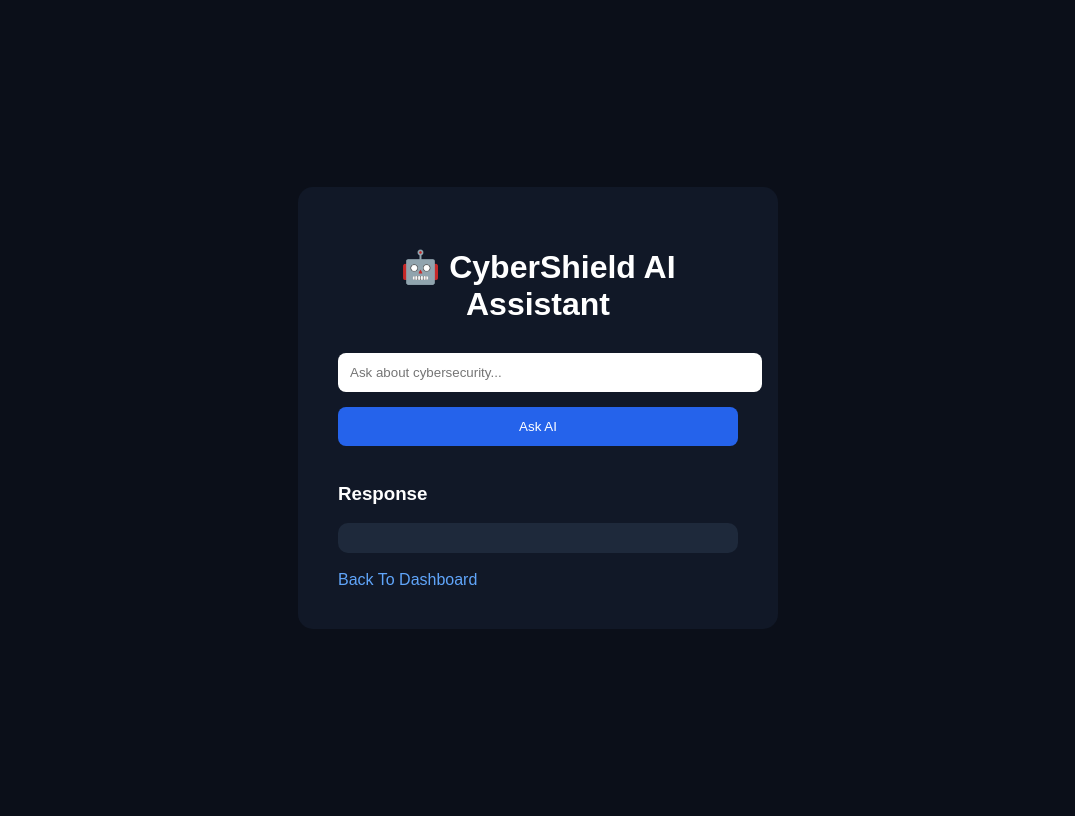
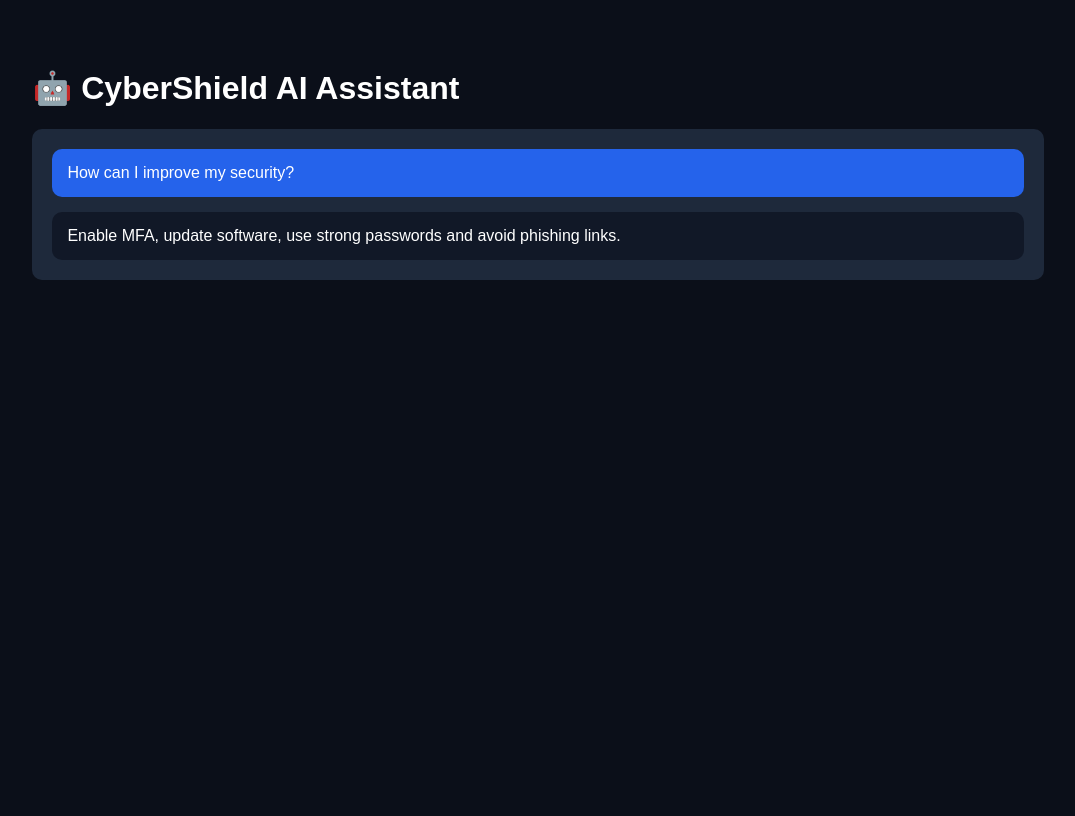
Before and after one commit to GOWTHAM9968/CyberShield, a Flask app: page /assistant in a window 1280 px wide. Shown: the whole page, without its empty margins (102-1177 px from the left). After the commit the page ends 280 px from the top, so only its background shows below. Run offline with Flask 3, Linux system fonts and the light colour scheme; a user stored in the database is signed in.

Commit message:
Day 9 AI Assistant and Risk Assessment

```diff
--- /dev/null
+++ b/static/css/assistant.css
@@ -0,0 +1,30 @@
+body{
+    background:#0b0f19;
+    color:white;
+    font-family:Arial;
+}
+
+.container{
+    width:80%;
+    margin:auto;
+    padding:40px;
+}
+
+.chat{
+    background:#1e293b;
+    padding:20px;
+    border-radius:10px;
+}
+
+.user{
+    background:#2563eb;
+    padding:15px;
+    border-radius:10px;
+    margin-bottom:15px;
+}
+
+.bot{
+    background:#111827;
+    padding:15px;
+    border-radius:10px;
+}
--- a/templates/assistant.html
+++ b/templates/assistant.html
@@ -1,42 +1,26 @@
 <!DOCTYPE html>
 <html>
 <head>
-    <title>CyberShield AI Assistant</title>
-    <link rel="stylesheet" href="{{ url_for('static', filename='css/auth.css') }}">
+    <title>AI Assistant</title>
+    <link rel="stylesheet" href="{{ url_for('static', filename='css/assistant.css') }}">
 </head>
 <body>
 
-<div class="box">
+<div class="container">
 
     <h1>🤖 CyberShield AI Assistant</h1>
 
-    <form method="POST">
+    <div class="chat">
 
-        <input
-        type="text"
-        name="question"
-        placeholder="Ask about cybersecurity..."
-        required>
+        <div class="user">
+            How can I improve my security?
+        </div>
 
-        <button type="submit">
-            Ask AI
-        </button>
+        <div class="bot">
+            Enable MFA, update software, use strong passwords and avoid phishing links.
+        </div>
 
-    </form>
-
-    <br>
-
-    <h3>Response</h3>
-
-    <div class="reply">
-        {{ answer }}
     </div>
-
-    <br>
-
-    <a href="/dashboard">
-        Back To Dashboard
-    </a>
 
 </div>
 
--- a/templates/dashboard.html
+++ b/templates/dashboard.html
@@ -23,6 +23,8 @@
         <h2>🛡 CyberShield</h2>
 
         <ul>
+            <li><a href="/risk">Risk Assessment</a></li>
+            <li><a href="/assistant">AI Assistant</a></li>
 
             <li><a href="/dashboard">Dashboard</a></li>
 
```
Also changed, not shown: templates/risk.html (added, +21 -0 lines).
